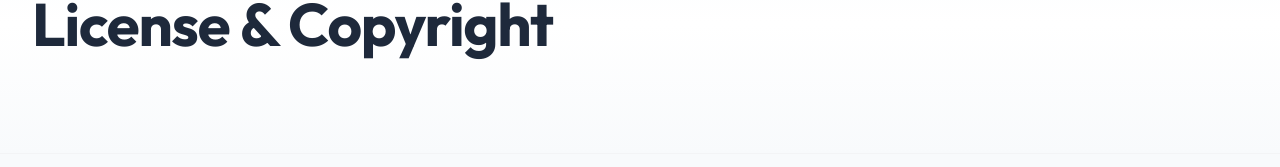
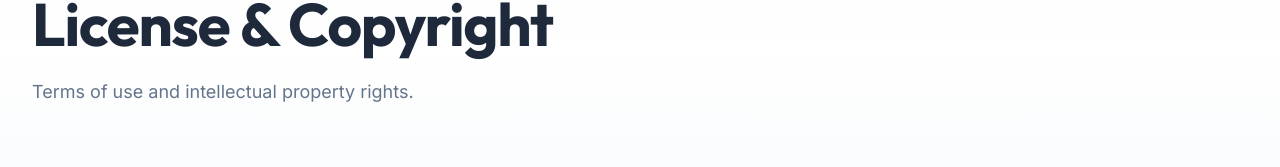
Before and after one commit to navrajsxndhu/punjab-laptop-website, a Next.js app in the folder frontend/: page /license in a window 1280 px wide. Shown: the part 220-387 px from the top of the page. Built offline with nearby package versions, Linux system fonts and the light colour scheme; no server answers.

Commit message:
fix: resolve license page build error

```diff
--- a/frontend/src/app/license/page.tsx
+++ b/frontend/src/app/license/page.tsx
@@ -14,7 +14,7 @@ export default function LicensePage() {
     <main className="min-h-screen bg-background pb-20">
       <PageHero
         title="License & Copyright"
-        subtitle="Terms of use and intellectual property rights."
+        description="Terms of use and intellectual property rights."
       />
 
       <div className="container-narrow py-12">
```
Also changed, not shown: 1 other file (tests, documents, lock files or other folders).
